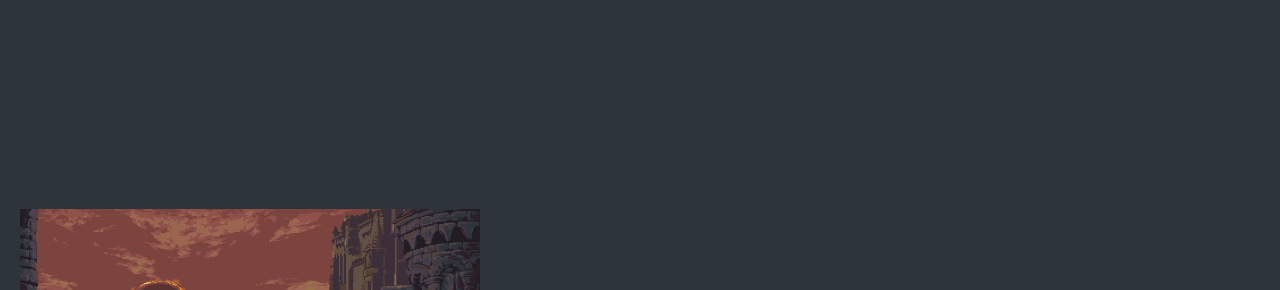
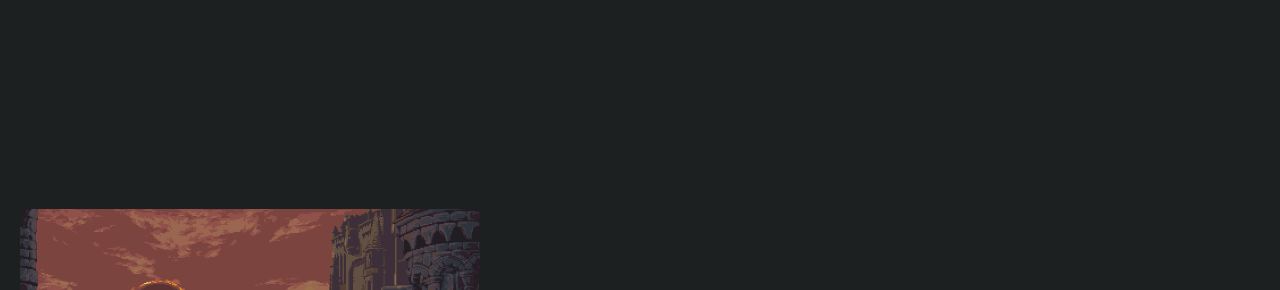
Before and after one commit to krstfz/startpage, a plain HTML site: page index.html in a window 1280 px wide. Shown: the part 11-301 px from the top of the page. Drawn offline with Linux system fonts and the light colour scheme.

Commit message:
Update style.css - gruv

```diff
--- a/style.css
+++ b/style.css
@@ -1,9 +1,9 @@
 :root {
-    --color-bg: #2D353B;
-    --color-fg: #D3C6AA;
-    --color-link: #D3C6AA;
-    --color-link-visited: #D3C6AA;
-    --color-link-hover: #83C092 ;
+    --color-bg: #1d2021;
+    --color-fg: #ebdbb2;
+    --color-link: #ebdbb2;
+    --color-link-visited: #ebdbb2;
+    --color-link-hover: #8ec07c ;
 }
 
 @font-face {
```
